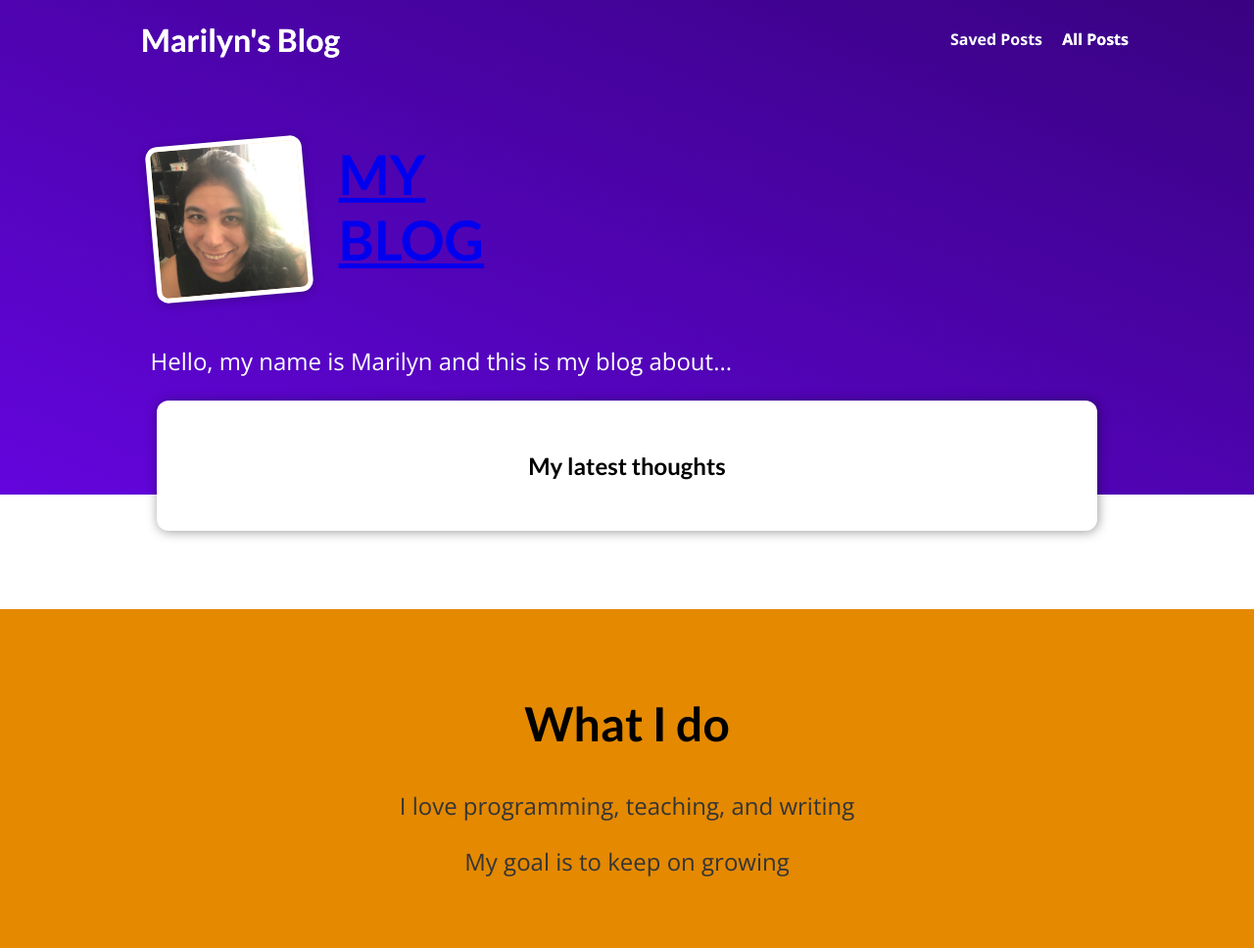
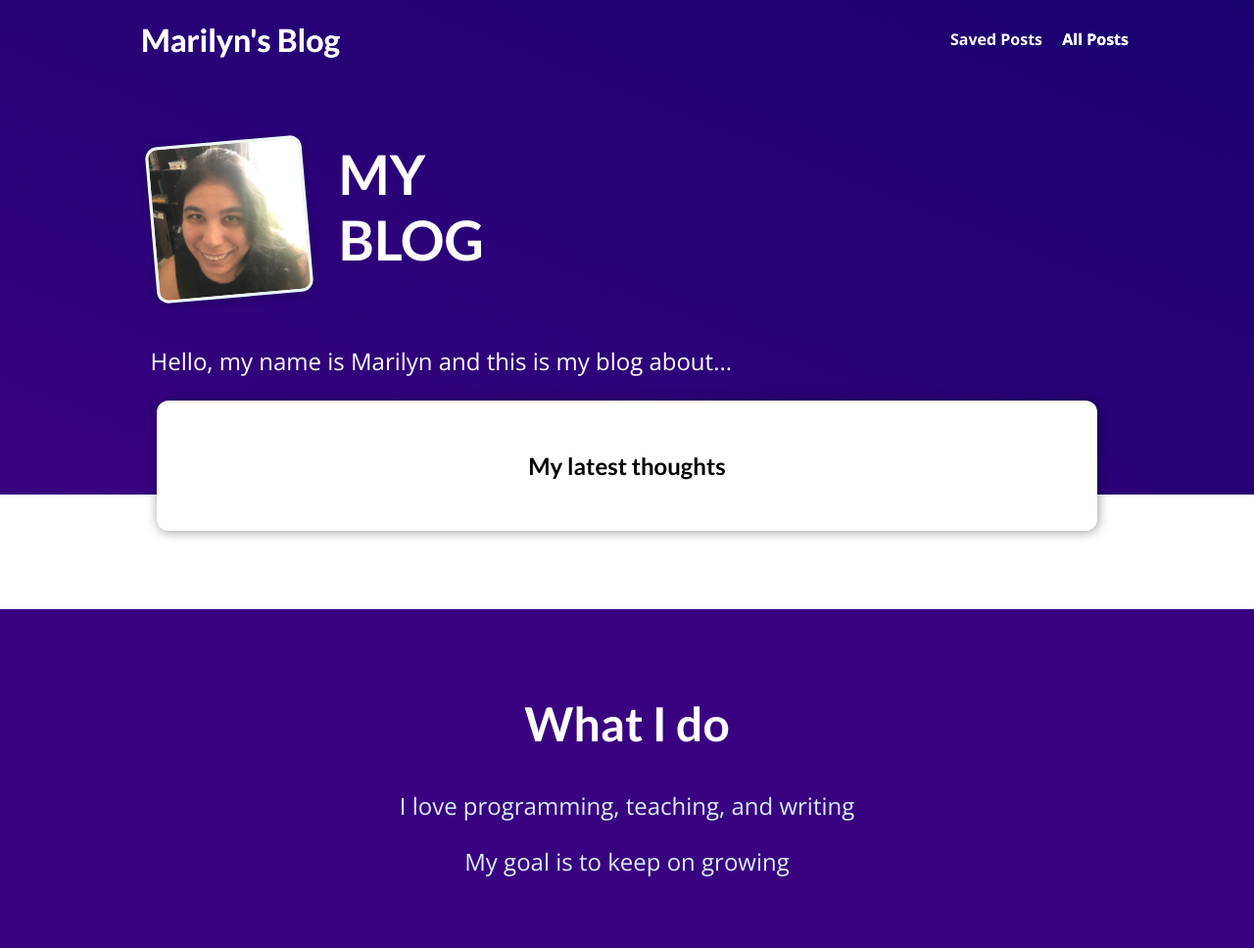
Before and after one commit to torcuata22/bt1, a Django app: page / in a window 1280 px wide. Shown: the whole page at 98% size. Run offline with Django 4.2, Linux system fonts and the light colour scheme; data that the repository does not hold is empty.

Commit message:
changed colors

```diff
--- a/my_site/blog/static/blog/all-posts.css
+++ b/my_site/blog/static/blog/all-posts.css
@@ -1,9 +1,9 @@
 body {
-  background-color: #e7e7e7;
+  background-color: #faf9f5;
 }
 
 #main-navigation {
-  background-color: #390281;
+  background-color: #19016e;
   box-shadow: 0 2px 8px rgba(0, 0, 0, 0.25);
 }
 
--- a/my_site/blog/static/blog/index.css
+++ b/my_site/blog/static/blog/index.css
@@ -1,5 +1,5 @@
 #welcome {
-  background: linear-gradient(to right top, #6305dd, #390281);
+  background: linear-gradient(to right top,  #390281, #19016e);
   padding: 6rem 12%;
 }
 
@@ -14,7 +14,7 @@
   height: 10rem;
   object-fit: cover;
   object-position: top;
-  border: 5px solid white;
+  border: 3px solid rgb(234, 248, 251);
   border-radius: 12px;
   background-color: #ffe1bf;
   transform: rotateZ(-5deg);
@@ -61,7 +61,7 @@
 #about {
   text-align: center;
   padding: 3rem;
-  background-color: #e48900;
+  background-color: #390281;
   margin-top: 5rem;
 }
 
@@ -71,5 +71,14 @@
 
 #about p {
   font-size: 1.5rem;
-  color: #353535;
+  color: #dbeef6;
 }
+.title {
+  text-decoration: none;
+  color: white;
+}
+
+a {
+  text-decoration: none;
+  color: white;
+}
--- a/my_site/blog/static/blog/post-detail.css
+++ b/my_site/blog/static/blog/post-detail.css
@@ -3,7 +3,7 @@ body {
 }
 
 #main-navigation {
-  background-color: #390281;
+  background-color: #19016e;
   box-shadow: 0 2px 8px rgba(0, 0, 0, 0.25);
 }
 
@@ -13,7 +13,7 @@ body {
   width: 90%;
   max-width: 90rem;
   border-radius: 16px;
-  background-color: #5706c0;
+  background-color: #1e0285;
   position: relative;
   box-shadow: 0 2px 8px rgba(0, 0, 0, 0.25);
   height: 22rem;
--- a/my_site/blog/templates/blog/index.html
+++ b/my_site/blog/templates/blog/index.html
@@ -23,7 +23,7 @@ My Blog
 <section id="welcome">
     <header>
     <img src="{% static 'blog/images/marilyn.jpg' %}" alt="Marilyn -Author of this blog">
-    <h2><a href="#">MY BLOG</a></h2><br/>
+    <h2 class = "title"><a href="#">MY BLOG</a></h2><br/>
     </header>
     <p>Hello, my name is Marilyn and this is my blog about...</p>
 </section>
@@ -37,7 +37,7 @@ My Blog
 
 </section>
 <section id="about">
-    <h2>What I do</h2>
+    <h2 class = "title">What I do</h2>
     <p>I love programming, teaching, and writing</p>
     <p>
         My goal is to keep on growing
--- a/my_site/static/app.css
+++ b/my_site/static/app.css
@@ -40,7 +40,7 @@ h3 {
 
 #main-navigation a:hover,
 #main-navigation a:active {
-  color: #cf79f1;
+  color: #a125f4;
 }
 
 #main-navigation h1 a:hover,
```
Also changed, not shown: 1 other file.
